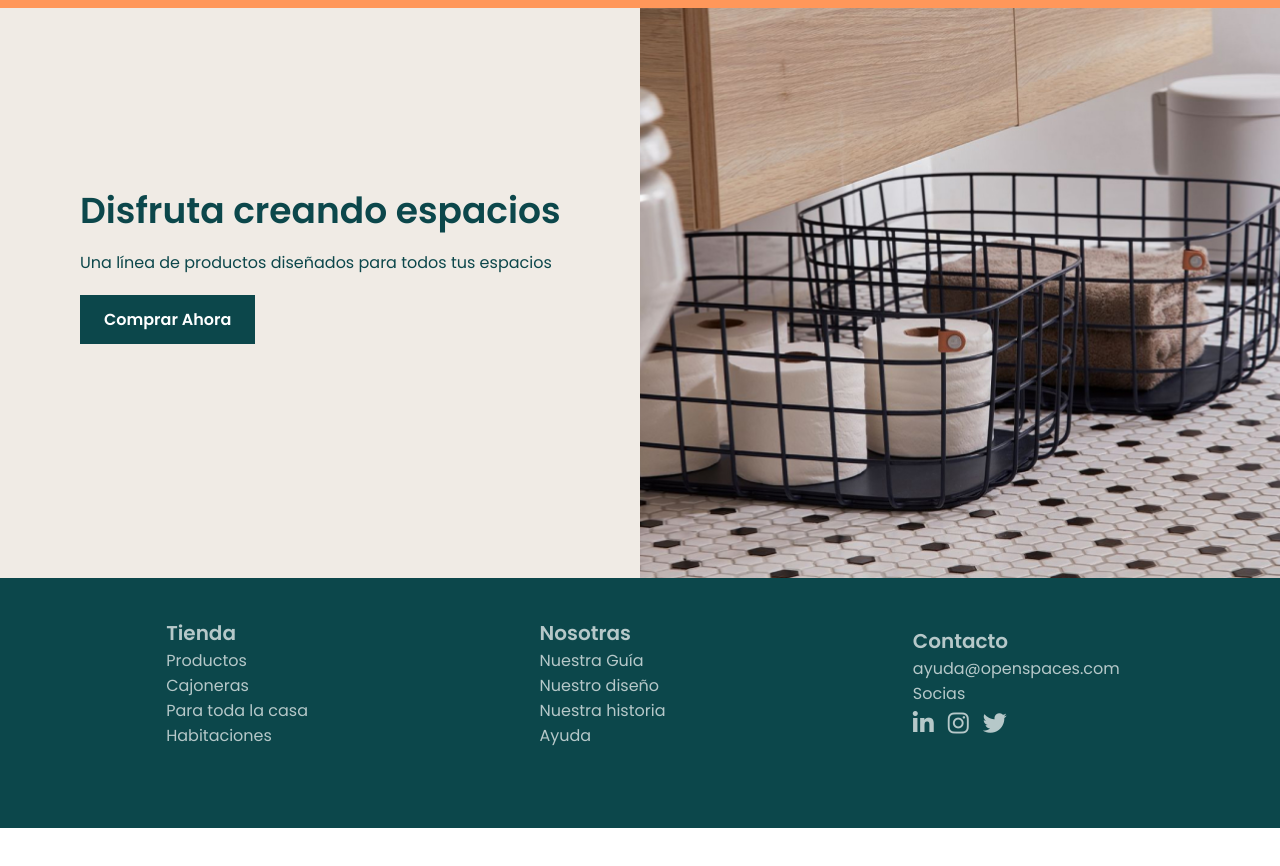
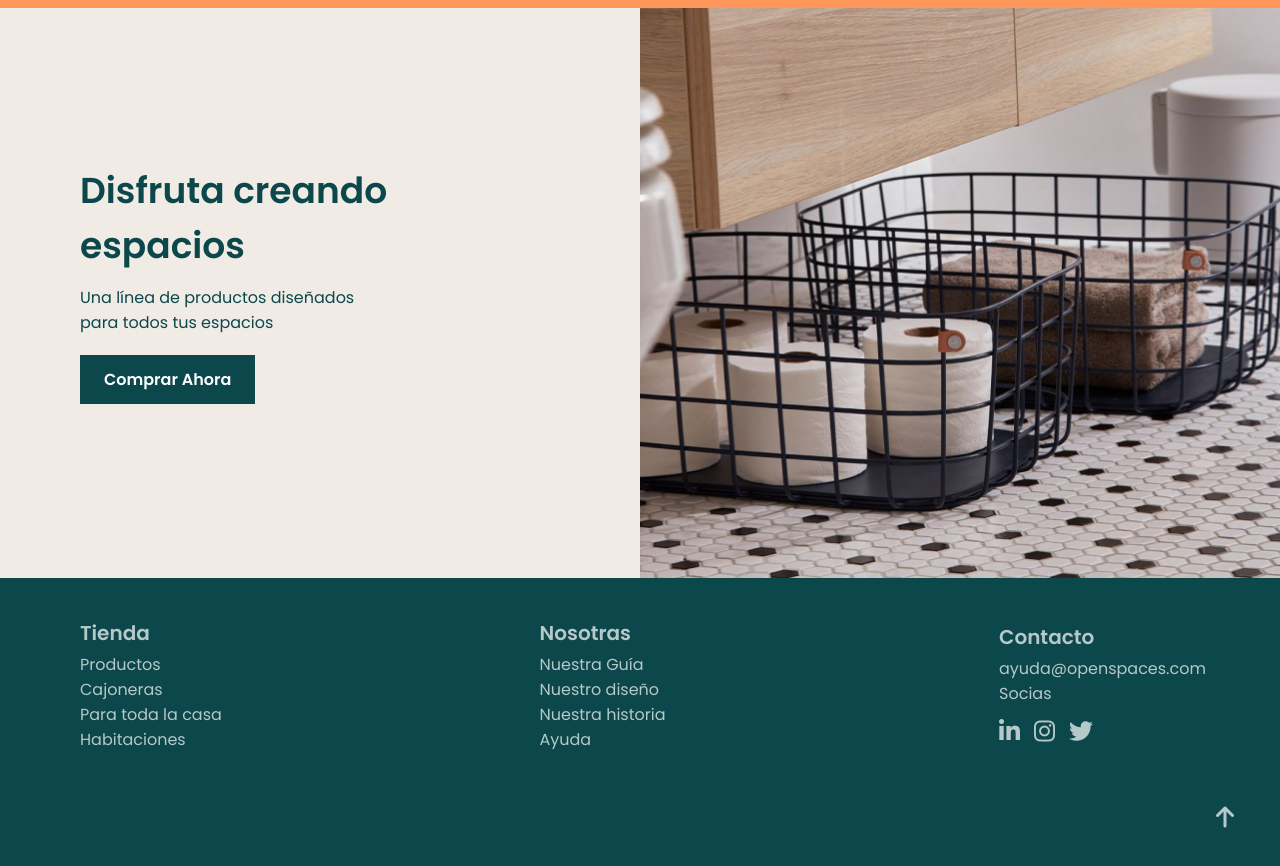
Before and after one commit to Adalab/modulo-1-evaluacion-final-andalons, a website: page docs/index.html in a window 1280 px wide. Shown: the part 1720-2586 px from the top of the page. Before the commit the page ends 2548 px from the top, so only its background shows below. Drawn offline with Linux system fonts and the light colour scheme.

Commit message:
changes in footer and update /docs

```diff
--- a/docs/index.html
+++ b/docs/index.html
@@ -22,6 +22,8 @@
           <a href="#" class="header__nav--menuMob"
             ><i class="fa-solid fa-bars"></i
           ></a>
+        </nav>
+        <nav class="header__nav">
           <ul class="header__nav--menuDesk">
             <li><a class="desktop-menuLink" href="">Productos</a></li>
             <li><a class="desktop-menuLink" href="">Colecciones</a></li>
@@ -29,17 +31,19 @@
             <li><a class="desktop-menuLink" href="">Inicio</a></li>
           </ul>
         </nav>
-        <img
-          class="header__logo"
-          src="./assets/images/logo.png"
-          alt="Open Spaces Logo"
-          title="Go to Open Spaces"
-        />
       </div>
     </header>
 
     <main class="main-sections">
-      <section class="section0">
+      <section class="section0" id="section0">
+        <div class="section0__logo-container">
+          <img
+            class="section0__logo-container--logo"
+            src="./assets/images/logo.png"
+            alt="Open Spaces Logo"
+            title="Go to Open Spaces"
+          />
+        </div>
         <div class="wrapper section0__container">
           <h1 class="section0__title">Disfruta creando espacios</h1>
           <a href="#" class="btn-1">Comprar ahora</a>
@@ -88,7 +92,7 @@
       </section>
 
       <section class="section3">
-        <div class="wrapper">
+        <div class="special_wrapper">
           <article class="section3__article">
             <h2 class="section3__article--h2">Disfruta creando espacios</h2>
             <p class="section3__article--p">
@@ -109,24 +113,46 @@
         <nav class="footer__nav">
           <h3 class="footer__nav--h3">Tienda</h3>
           <ul class="footer__list">
-            <li><a class="footer__list--link" href="">Productos</a></li>
-            <li><a class="footer__list--link" href="">Cajoneras</a></li>
             <li>
-              <a class="footer__list--link" href="">Para toda la casa</a>
+              <a class="footer__list--link" href="https://adalab.es">Productos</a>
             </li>
-            <li><a class="footer__list--link" href="">Habitaciones</a></li>
+            <li>
+              <a class="footer__list--link" href="https://adalab.es">Cajoneras</a>
+            </li>
+            <li>
+              <a class="footer__list--link" href="https://adalab.es"
+                >Para toda la casa</a
+              >
+            </li>
+            <li>
+              <a class="footer__list--link" href="https://adalab.es"
+                >Habitaciones</a
+              >
+            </li>
           </ul>
         </nav>
 
         <nav class="footer__nav">
           <h3 class="footer__nav--h3">Nosotras</h3>
           <ul class="footer__list">
-            <li><a class="footer__list--link" href="">Nuestra Guía</a></li>
-            <li><a class="footer__list--link" href="">Nuestro diseño</a></li>
             <li>
-              <a class="footer__list--link" href="">Nuestra historia</a>
+              <a class="footer__list--link" href="https://adalab.es"
+                >Nuestra Guía</a
+              >
             </li>
-            <li><a class="footer__list--link" href="">Ayuda</a></li>
+            <li>
+              <a class="footer__list--link" href="https://adalab.es"
+                >Nuestro diseño</a
+              >
+            </li>
+            <li>
+              <a class="footer__list--link" href="https://adalab.es"
+                >Nuestra historia</a
+              >
+            </li>
+            <li>
+              <a class="footer__list--link" href="https://adalab.es">Ayuda</a>
+            </li>
           </ul>
         </nav>
 
@@ -139,28 +165,31 @@
               >
             </li>
             <li>
-              <a class="footer__list--link" href="">Socias</a>
+              <a class="footer__list--link" href="https://adalab.es">Socias</a>
             </li>
           </ul>
           <ul class="footer__list socialmedia">
             <li class="socialmedia__item">
-              <a class="socialmedia__item--link" href=""
+              <a class="socialmedia__item--link" href="https://adalab.es"
                 ><i class="fa-brands fa-linkedin-in"></i
               ></a>
             </li>
             <li class="socialmedia__item">
-              <a class="socialmedia__item--link" href=""
+              <a class="socialmedia__item--link" href="https://adalab.es"
                 ><i class="fa-brands fa-instagram"></i
               ></a>
             </li>
             <li class="socialmedia__item">
-              <a class="socialmedia__item--link" href=""
+              <a class="socialmedia__item--link" href="https://adalab.es"
                 ><i class="fa-brands fa-twitter"></i
               ></a>
             </li>
           </ul>
         </nav>
       </div>
+      <a href="./index.html#section0" class="arrow-link"
+        ><i class="fa-solid fa-arrow-up"></i
+      ></a>
     </footer>
 
   </body>
--- a/src/scss/layout/_footer.scss
+++ b/src/scss/layout/_footer.scss
@@ -5,21 +5,24 @@
   &__container {
     display: flex;
     flex-direction: column;
+    align-items: center;
     @include tablet {
       flex-direction: row;
+      justify-content: space-between;
     }
   }
   &__nav {
     width: 20ch;
     text-align: left;
-    margin: auto;
     padding-bottom: 2.5rem;
     &--h3 {
       font-size: 1.25rem;
+      padding-bottom: 0.25rem;
     }
   }
   &__list {
     list-style: none;
+    padding-bottom: 0.5rem;
     &--link {
       text-decoration: none;
       color: $textColor-dull;
@@ -39,3 +42,11 @@
     }
   }
 }
+
+.arrow-link {
+  color: $textColor-dull;
+  font-size: 1.5rem;
+  position: relative;
+  left: 95%;
+  top: 95%;
+}
```
Also changed, not shown: src/html/partials/footer.html (+37 -16 lines), docs/assets/css/main.css.
